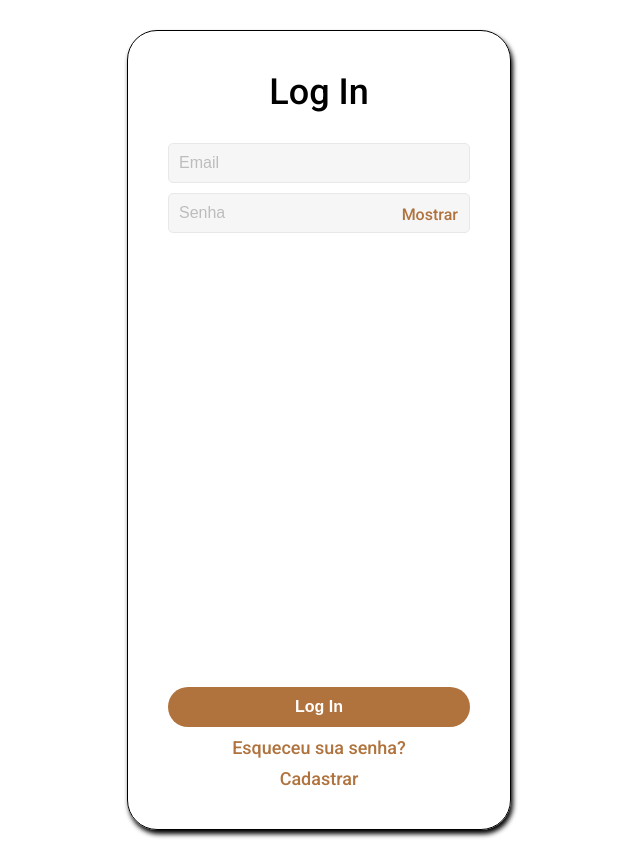
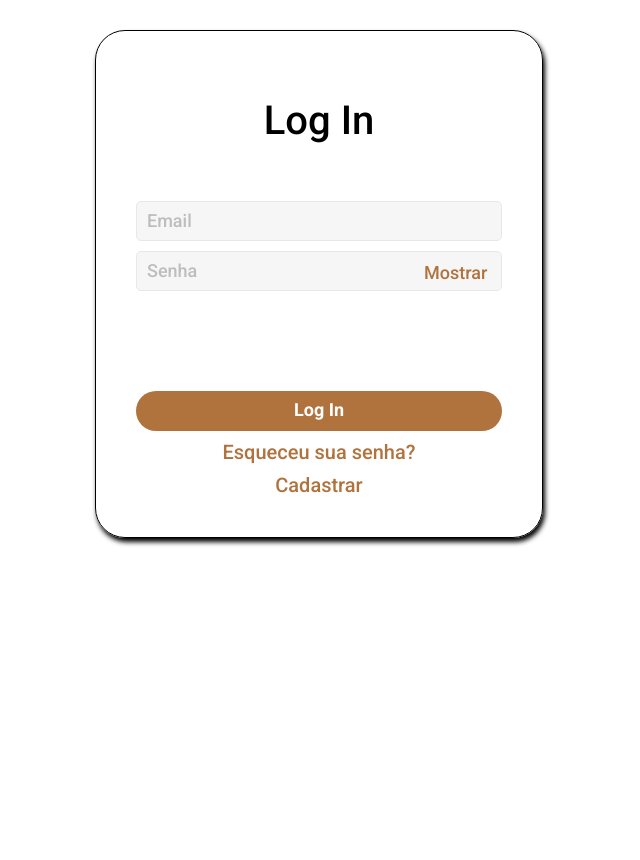
Before and after one commit to martinsbrz/projeto-Estrela, a Next.js app in the folder src/frontend/: page / in a window 1280 px wide. Shown: the whole page, without its empty margins (321-961 px from the left). After the commit the page ends 800 px from the top, so only its background shows below. Built offline with nearby package versions, Linux system fonts and the light colour scheme; a web font is replaced by a local one.

Commit message:
feat: add normalize.css

```diff
--- a/src/frontend/src/app/globals.css
+++ b/src/frontend/src/app/globals.css
@@ -4,54 +4,65 @@
   margin: 0;
   padding: 0;
   box-sizing: border-box;
+  -webkit-font-smoothing: antialiased;
+  -webkit-tap-highlight-color: transparent;
   --brown: #B0733E;
+  --darkbrown: #5f3d1f;
   --lightgray: #F6F6F6;
   --mediumgray: #E8E8E8;
   --darkgray: #BDBDBD;
+  --smallfont: 16px;
+  --mediumfont: 18px;
 }
 
 /* Grouped styles */
-body, main, header, footer, .form-container {
+.body, .main, .header, .footer, .form-container {
   display: flex;
   flex-direction: column;
   justify-content: space-between;
   align-items: center;
 }
 
-main, header, input, footer, .password-container, button, .form-container {
+.main, .header, .input, .footer, .password-container, .button, .form-container {
   width: 100%;
 }
 
-input, button {
+.input, .button {
   height: 40px;
-  font-size: 16px;
+  font-size: var(--smallfont);
 }
 
-footer, .form-container {
+.footer, .form-container {
   gap: 10px;
 }
 
-/* Tags */
-body {
+.button:hover, .password-btn:hover, .link:hover {
+  cursor: pointer;
+  text-shadow: 0.5px 0.5px var(--darkbrown);
+}
+
+/* Single styles */
+.body {
   font-family: "Roboto", sans-serif;
-  font-size: 18px;
+  font-size: var(--mediumfont);
+  font-weight: 500;
+  height: 90vh;
+}
+
+.main {
+  height: 100%;
+  padding: 40px;
+}
+
+.header {
+  gap: 30px;
+}
+
+.title-1 {
   font-weight: 500;
 }
 
-main {
-  height: 100vh;
-  padding: 40px;
-}
-
-header {
-  gap: 30px;
-}
-
-h1 {
-  font-weight: 500;
-}
-
-input {
+.input {
   padding: 0 10px;
   background-color: var(--lightgray);
   outline: none;
@@ -60,16 +71,16 @@ input {
   font-weight: 500;
 }
 
-input::placeholder {
+.input::placeholder {
   color: var(--darkgray);
 }
 
-a {
+.link {
   text-decoration: none;
   color: var(--brown);
 }
 
-button {
+.button {
   background-color: var(--brown);
   color: white;
   border: none;
@@ -77,21 +88,30 @@ button {
   font-weight: 600;
 }
 
-/* Classes */
 .password-container {
   position: relative;
 }
 
-.password-link:last-child {
+.password-btn:last-child {
   position: absolute;
-  font-size: 16px;
+  font-size: var(--smallfont);
   right: 4%;
   top: 30%;
+  border: none;
+  color: var(--brown);
+  font-weight: 500;
+  background-color: transparent;
 }
 
 @media (min-width: 620px) {
-  main {
-    width: 60%;
+  * {
+    --smallfont: 18px;
+    --mediumfont: 20px;
+  }
+  .main {
+    width: calc(100% - 40%);
+    height: auto;
+    gap: 100px;
     margin: 30px;
     border: 1px solid black;
     border-radius: 30px;
@@ -100,7 +120,19 @@ button {
 }
 
 @media (min-width: 1080px) {
-  main {
-    width: 30%;
+  .main {
+    width: calc(100% - 65%);
   }
 }
+
+@media (min-width: 1440px) {
+  .main {
+    width: calc(100% - 75%);
+  }
+}
+
+@media (min-width: 1700px) {
+  .main {
+    width: calc(100% - 80%)
+  }
+}
--- a/src/frontend/src/app/layout.tsx
+++ b/src/frontend/src/app/layout.tsx
@@ -1,3 +1,4 @@
+import 'normalize.css';
 import "./globals.css";
 
 export default function RootLayout({
@@ -6,8 +7,8 @@ export default function RootLayout({
   children: React.ReactNode;
 }>) {
   return (
-    <html lang="en">
-      <body>
+    <html lang="en" className='layout'>
+      <body className='body'>
         {children}
       </body>
     </html>
--- a/src/frontend/src/app/page.tsx
+++ b/src/frontend/src/app/page.tsx
@@ -1,28 +1,26 @@
-import styles from "./page.module.css";
-
 export default function Login() {
   return (
-    <main className="login">
-      <header>
-        <h1 className="header-title">
+    <main className="main">
+      <header className="header">
+        <h1 className="title-1">
           Log In
         </h1>
         <div className="form-container">
-          <input type="email" placeholder="Email" />
+          <input type="email" placeholder="Email" className="input" />
           <div className="password-container">
-            <input type="password" placeholder="Senha" />
-            <a href="#" className="password-link">Mostrar</a>
+            <input type="password" placeholder="Senha" className="input" />
+            <button className="password-btn">Mostrar</button>
           </div>
         </div>
       </header>
-      <footer>
-        <button className="login-button">
+      <footer className="footer">
+        <button className="button">
         Log In
         </button>
-        <a href="#" className="password-forgoten">
+        <a href="#" className="link">
           Esqueceu sua senha?
         </a>
-        <a href="#" className="register">
+        <a href="#" className="link">
           Cadastrar
         </a>
       </footer>
```
Also changed, not shown: src/frontend/package.json (+5 -4 lines), src/frontend/src/app/home/bottom-nav.tsx (added, +28 -0 lines), src/frontend/src/app/home/layout.tsx (added, +13 -0 lines), src/frontend/src/app/home/login/page.tsx (added, +7 -0 lines), src/frontend/src/app/home/page.tsx (added, +7 -0 lines), src/frontend/src/app/home/register/page.tsx (added, +7 -0 lines), 1 other file (tests, documents, lock files or other folders).
